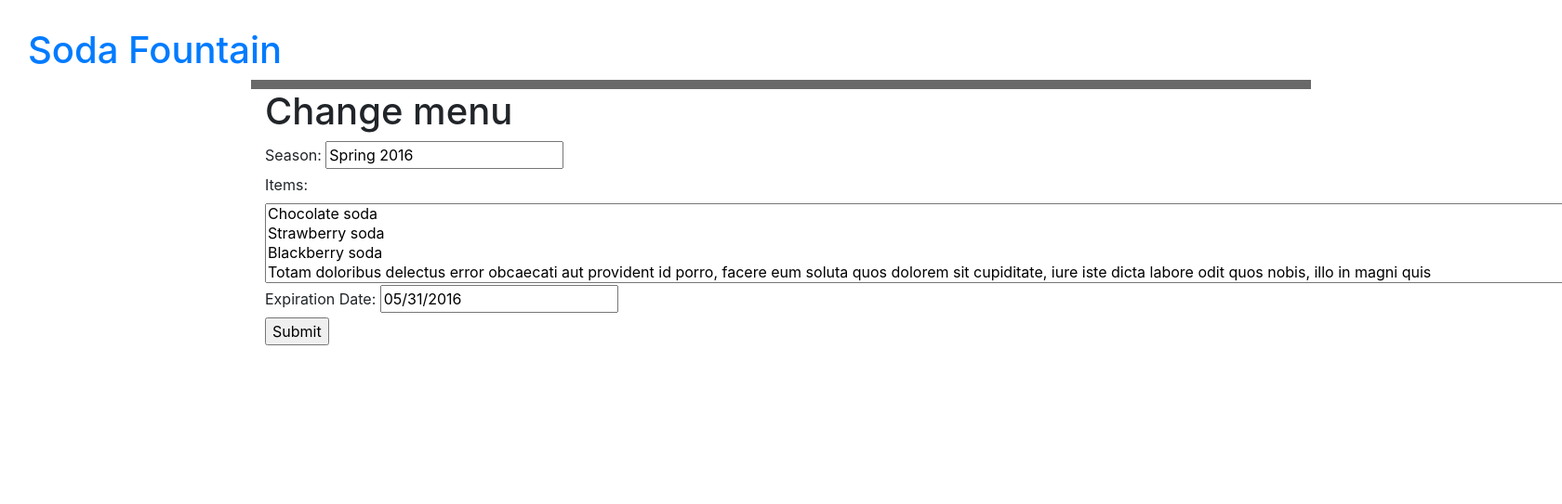
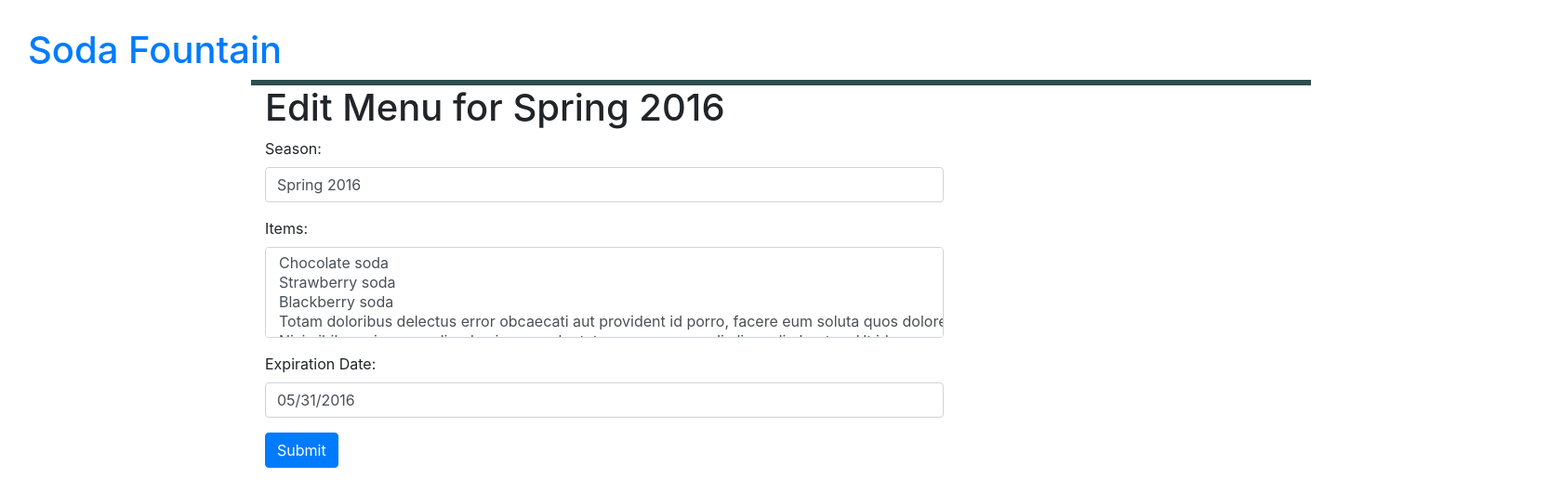
Before and after one commit to gidsey/project_09, a Django app: page /menu/4/edit/ in a window 1680 px wide; the page is wider, and only the part inside the window is pictured. Shown: the top 543 px of that part at 93% size. Run offline with Django 3.2, Linux system fonts and the light colour scheme; data comes from the database, SQL or seed files in the repository; parts of the project's set-up code (start-up, migrations or seed data) failed here and were passed over; some libraries are stand-ins or nearby versions.

Commit message:
form styling + templates renamed

```diff
--- a/assets/css/menu_styles.css
+++ b/assets/css/menu_styles.css
@@ -3,7 +3,7 @@ body {
 }
 
 .useful {
-    border-top: 10px solid dimgray;
+    border-top: 6px solid darkslategrey;
 }
 
 .large {
--- a/menu/templates/menu/change_menu.html
+++ /dev/null
@@ -1,28 +0,0 @@
-{% extends 'base.html' %}
-
-{% block content %}
-    <div class="content container useful">
-        <div class="row">
-            <div class="col-md-8">
-                <h1>Change menu</h1>
-                <form action="" method="POST">
-                    {% csrf_token %}
-                    <label for="season">Season:</label>
-                    <input type="text" name="season" value="{{ menu.season }}">
-                    <br/>
-                    <label for="items">Items:</label>
-                    <select multiple>
-                        {% for item in items %}
-                            <option value="{{ item }}">{{ item }}</option>
-                        {% endfor %}
-                    </select>
-                    <br/>
-                    <label for="expiration_date">Expiration Date:</label>
-                    <input type="text" name="expiration_date" value="{{ menu.expiration_date|date:"m/d/Y" }}">
-                    <br/>
-                    <input type="submit" value="Submit"/>
-                </form>
-            </div>
-        </div>
-    </div>
-{% endblock %}
--- /dev/null
+++ b/menu/templates/menu/edit_menu.html
@@ -0,0 +1,34 @@
+{% extends 'base.html' %}
+
+{% block content %}
+    <div class="content container useful">
+        <div class="row">
+            <div class="col-md-8">
+                <h1>Edit Menu for {{ menu.season }}</h1>
+                <form action="" method="POST">
+                    {% csrf_token %}
+
+                    <div class="form-group">
+                        <label for="season">Season:</label>
+                        <input class="form-control" type="text" name="season" value="{{ menu.season }}">
+                    </div>
+
+                    <div class="form-group">
+                        <label for="items">Items:</label>
+                        <select multiple class="form-control" id="items">
+                            {% for item in items %}
+                                <option value="{{ item }}">{{ item }}</option>
+                            {% endfor %}
+                        </select>
+                    </div>
+
+                    <div class="form-group">
+                        <label for="expiration_date">Expiration Date:</label>
+                        <input class="form-control" type="text" name="expiration_date" value="{{ menu.expiration_date|date:"m/d/Y" }}">
+                    </div>
+                    <input type="submit" class="btn btn-primary" value="Submit"/>
+                </form>
+            </div>
+        </div>
+    </div>
+{% endblock %}
--- a/menu/templates/menu/list_all_current_menus.html
+++ b/menu/templates/menu/list_all_current_menus.html
@@ -1,7 +1,7 @@
 {% extends 'base.html' %}
 
 {% block content %}
-<div class="content container useful">
+<div class="content container">
     <div class="row">
         <div class="col-md-8">
             {% for menu in menus %}
@@ -14,7 +14,7 @@
                 </h1>
                 <p>{{ menu.items.all|join:", " }}</p>
                 <div class="post">
-                {% if menu.expiration_date_2 %}
+                {% if menu.expiration_date %}
                     <div class="date">
                         Expires on: {{ menu.expiration_date }}
                     </div>
--- a/menu/templates/menu/menu_edit.html
+++ b/menu/templates/menu/new_menu.html
@@ -4,7 +4,7 @@
     <div class="content container">
         <div class="row">
             <div class="col-md-8">
-                <h1>Change menu</h1>
+                <h1>Create New Menu</h1>
                 <form method="POST" class="menu-form">{% csrf_token %}
                     {{ form.as_p }}
                     <button type="submit" class="save btn btn-default">Save</button>
--- a/menu/views.py
+++ b/menu/views.py
@@ -39,7 +39,7 @@ def create_new_menu(request):
             return redirect('menu:menu_detail', pk=menu.pk)
     else:
         form = MenuForm()
-    return render(request, 'menu/menu_edit.html', {'form': form})
+    return render(request, 'menu/new_menu.html', {'form': form})
 
 
 def edit_menu(request, pk):
@@ -52,7 +52,7 @@ def edit_menu(request, pk):
         menu.items = request.POST.get('items', '')
         menu.save()
 
-    return render(request, 'menu/change_menu.html', {
+    return render(request, 'menu/edit_menu.html', {
         'menu': menu,
         'items': items,
         })
--- a/templates/base.html
+++ b/templates/base.html
@@ -17,7 +17,7 @@
 
 <div class="page-header">
     {% if user.is_authenticated %}
-        <a href="{% url 'menu:menu_new' %}" class="top-menu"><span class="glyphicon glyphicon-plus"></span></a>
+        <a href="{% url 'menu:menu_new' %}" class="top-menu"><i class="fas fa-plus-square large"></i></a>
     {% endif %}
     <h1><a href="/">Soda Fountain</a></h1>
 </div>
```
